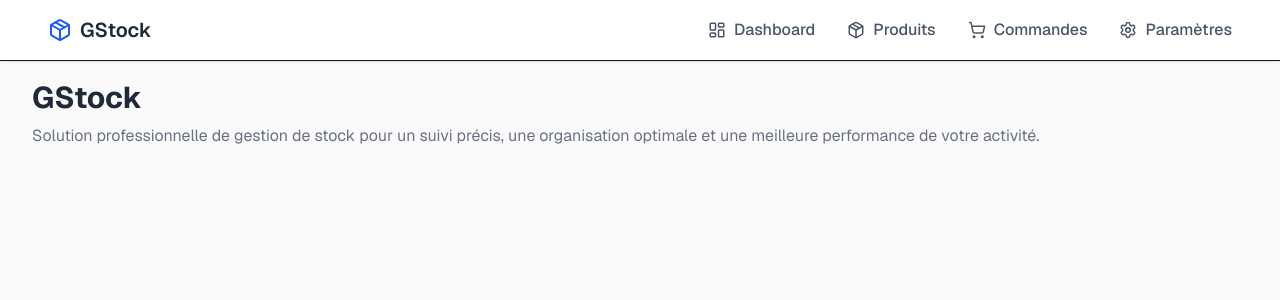
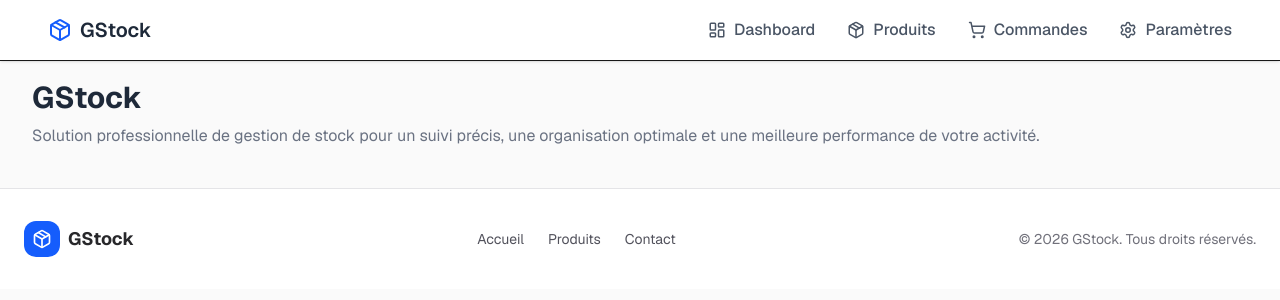
Before and after one commit to Aristen10/Testing, a Next.js app: page / in a window 1280 px wide. Shown: the top 300 px of the page. Built offline with nearby package versions, Linux system fonts and the light colour scheme.

Commit message:
card modification

```diff
--- a/app/Produits/page.tsx
+++ b/app/Produits/page.tsx
@@ -4,6 +4,7 @@ import { CreateProduit } from '@/action/action'
 import Card from '../components/Card'
 import AddProduitModal from '../components/AddProduitModal'
 import ScrollReveal from '../components/ScrollReveal'
+import Footer from '../components/Footer'
 
 
 export default async function page() {
@@ -12,8 +13,7 @@ export default async function page() {
     const produits = await prisma.produit.findMany()
   return (
     <div className='flex items-center justify-center flex-col'>
-    <div className='flex items-center justify-center py-2 px-8 rounded-bl-3xl rounded-tr-3xl border border-blue-800 text-2xl font-semibold'>Voici la Liste de tout les produits disponibles</div>
-
+   x
         <ScrollReveal>
           <div className='grid xl:grid-cols-4 md:grid-cols-3 gap-4 sm:grid-cols-2 gap-10 px-64 py-8'>
             {produits.map(p => (
@@ -32,6 +32,8 @@ export default async function page() {
 
 
        <AddProduitModal />
+       <Footer/>
+
 
 </div>
   )
--- a/app/components/Card.tsx
+++ b/app/components/Card.tsx
@@ -3,7 +3,7 @@ import { useTransition } from 'react'
 import { deletePost } from '@/action/action'
 import Link from 'next/link'
 import UpdateProduitModal from './UpdateProduitModal'
-import { RiDeleteBin5Fill } from "react-icons/ri";
+import { RiDeleteBin5Fill } from "react-icons/ri"
 
 interface ProductProps {
   id: string
@@ -12,24 +12,62 @@ interface ProductProps {
   stock: number
 }
 
-const Card = ({ id, name, price,stock }: ProductProps) => {
+const Card = ({ id, name, price, stock }: ProductProps) => {
   const [isPending, startTransition] = useTransition()
 
   function handleDelete() {
-
     startTransition(async () => {
       await deletePost(id)
     })
   }
 
   return (
-    <div className='w-3xs h-60 flex bg-[#212E53] rounded-[8px] flex-col gap-3 justify-center items-center hover:scale-105 transition delay-150 duration-200 ease-in-out'>
-      <p>{name}</p>
-      <p>{price} Ar</p>
+    <div className="
+      w-72
+      bg-white dark:bg-zinc-900
+      rounded-2xl
+      p-5
+      shadow-md
+      border border-zinc-200 dark:border-zinc-800
+      hover:shadow-xl hover:-translate-y-1
+      transition-all duration-300
+      flex flex-col gap-4
+    ">
 
+      {/* Header */}
+      <div className="space-y-1">
+        <h3 className="text-lg font-semibold text-zinc-800 dark:text-white line-clamp-1">
+          {name}
+        </h3>
+        <p className="text-2xl font-bold text-blue-600">
+          {price} Ar
+        </p>
+      </div>
+
+      {/* Stock badge */}
+      <div>
+        <span className={`
+          text-xs px-3 py-1 rounded-full font-medium
+          ${stock > 0
+            ? 'bg-emerald-100 text-emerald-700'
+            : 'bg-red-100 text-red-600'}
+        `}>
+          {stock > 0 ? `Stock: ${stock}` : 'Rupture'}
+        </span>
+      </div>
+
+      {/* Actions */}
+      <div className="flex items-center justify-between mt-auto">
         <Link
           href={`/Post/${id}`}
-        className='p-1 bg-[#4A919E] rounded-xl hover:bg-blue-400 w-24 flex justify-center items-center font-medium hover:scale-105 transition delay-150 duration-300 ease-in-out'
+          className="
+            text-sm font-medium
+            px-4 py-2
+            rounded-lg
+            bg-blue-600 text-white
+            hover:bg-blue-700
+            transition
+          "
         >
           Voir plus
         </Link>
@@ -37,16 +75,23 @@ const Card = ({ id, name, price,stock }: ProductProps) => {
         <button
           onClick={handleDelete}
           disabled={isPending}
-        className="group flex items-center gap-2 px-4 py-3
-                  bg-red-500 hover:bg-red-600 text-white
-                  rounded-xl shadow-md
+          className="
+            flex items-center gap-2
+            px-3 py-2
+            text-sm
+            bg-red-500 hover:bg-red-600
+            text-white
+            rounded-lg
             disabled:opacity-50
-                  transition-all duration-200
-                  hover:scale-105 active:scale-95">
-                <RiDeleteBin5Fill/>
+            transition
+          "
+        >
+          <RiDeleteBin5Fill />
+          {isPending ? '...' : ''}
+        </button>
+      </div>
 
-  {isPending ? 'Suppression...' : 'Supprimer'}
-</button>
+      {/* Update modal */}
       <UpdateProduitModal
         id={id}
         currentName={name}
--- /dev/null
+++ b/app/components/Footer.tsx
@@ -0,0 +1,52 @@
+'use client'
+
+import Link from 'next/link'
+import { Package } from 'lucide-react'
+
+export default function Footer() {
+  return (
+    <footer className="
+      w-full
+      border-t border-zinc-200 dark:border-zinc-800
+      bg-white dark:bg-black
+      mt-10
+    ">
+      <div className="
+        max-w-7xl mx-auto
+        px-6 py-8
+        flex flex-col md:flex-row
+        items-center justify-between
+        gap-6
+      ">
+
+
+        <div className="flex items-center gap-2">
+          <div className="p-2 rounded-xl bg-blue-600 text-white">
+            <Package size={20} />
+          </div>
+          <span className="text-lg font-bold text-zinc-800 dark:text-white">
+            GStock
+          </span>
+        </div>
+
+
+        <div className="flex items-center gap-6 text-sm text-zinc-600 dark:text-zinc-400">
+          <Link href="#" className="hover:text-blue-600 transition">
+            Accueil
+          </Link>
+          <Link href="#" className="hover:text-blue-600 transition">
+            Produits
+          </Link>
+          <Link href="#" className="hover:text-blue-600 transition">
+            Contact
+          </Link>
+        </div>
+
+
+        <p className="text-sm text-zinc-500 text-center md:text-right">
+          © {new Date().getFullYear()} GStock. Tous droits réservés.
+        </p>
+      </div>
+    </footer>
+  )
+}
--- a/app/page.tsx
+++ b/app/page.tsx
@@ -1,10 +1,11 @@
 import Image from "next/image";
 import Navbar from "./components/NavBar";
 import ScrollReveal from "./components/ScrollReveal";
+import Footer from "./components/Footer";
 
 export default function Home() {
   return (
-  <div className="flex min-h-screen bg-zinc-50 font-sans dark:bg-black pt-20">
+  <div className="flex min-h-screen bg-zinc-50 font-sans dark:bg-black pt-20 flex-col">
   <Navbar />
   <ScrollReveal>
     <div className="space-y-2 space-x-8 px-8">
@@ -20,6 +21,7 @@ export default function Home() {
 
 
   </ScrollReveal>
+  <Footer/>
 
 
 
```
Also changed, not shown: 1 other file (tests, documents, lock files or other folders). Lines whose indentation alone changed are shown as unchanged.
